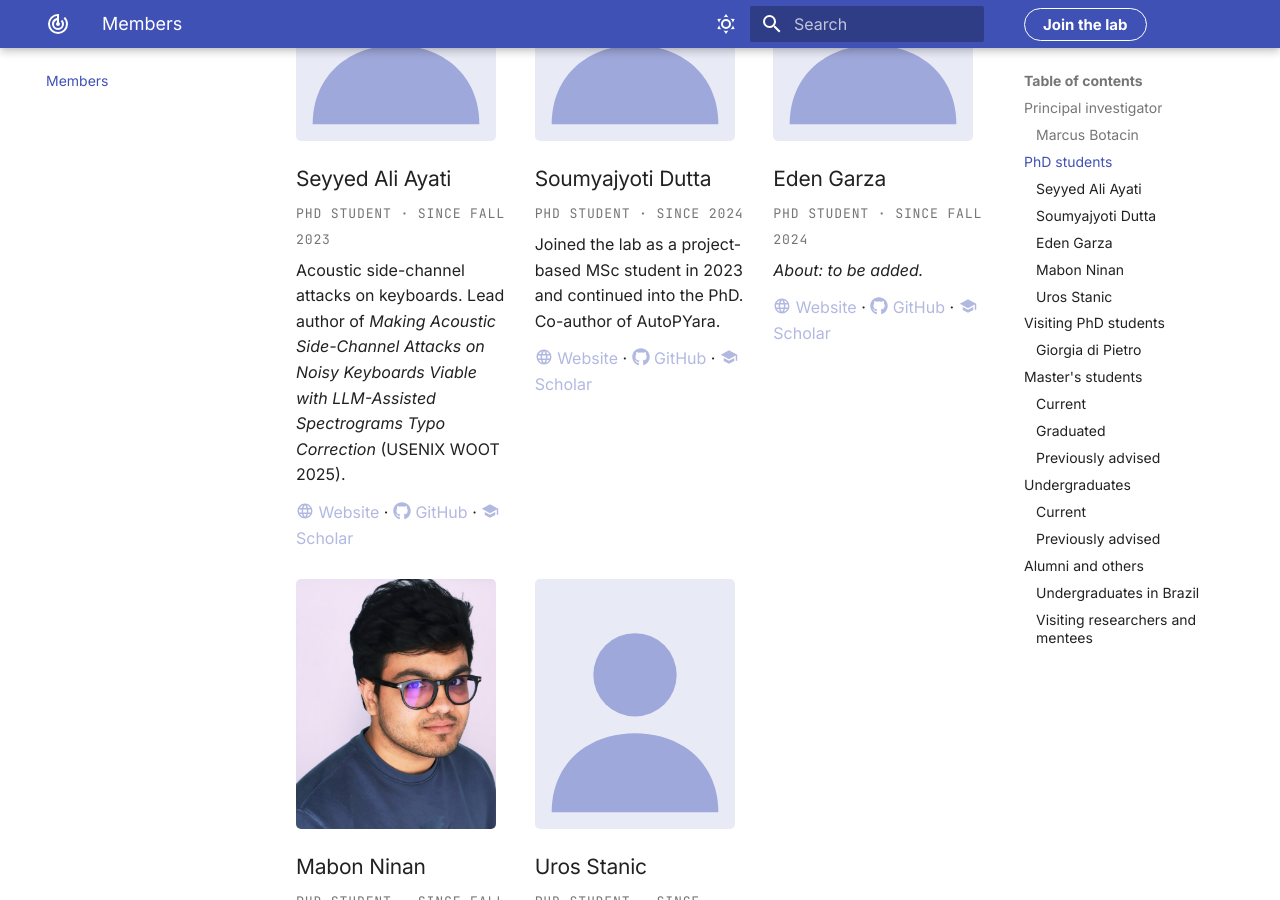
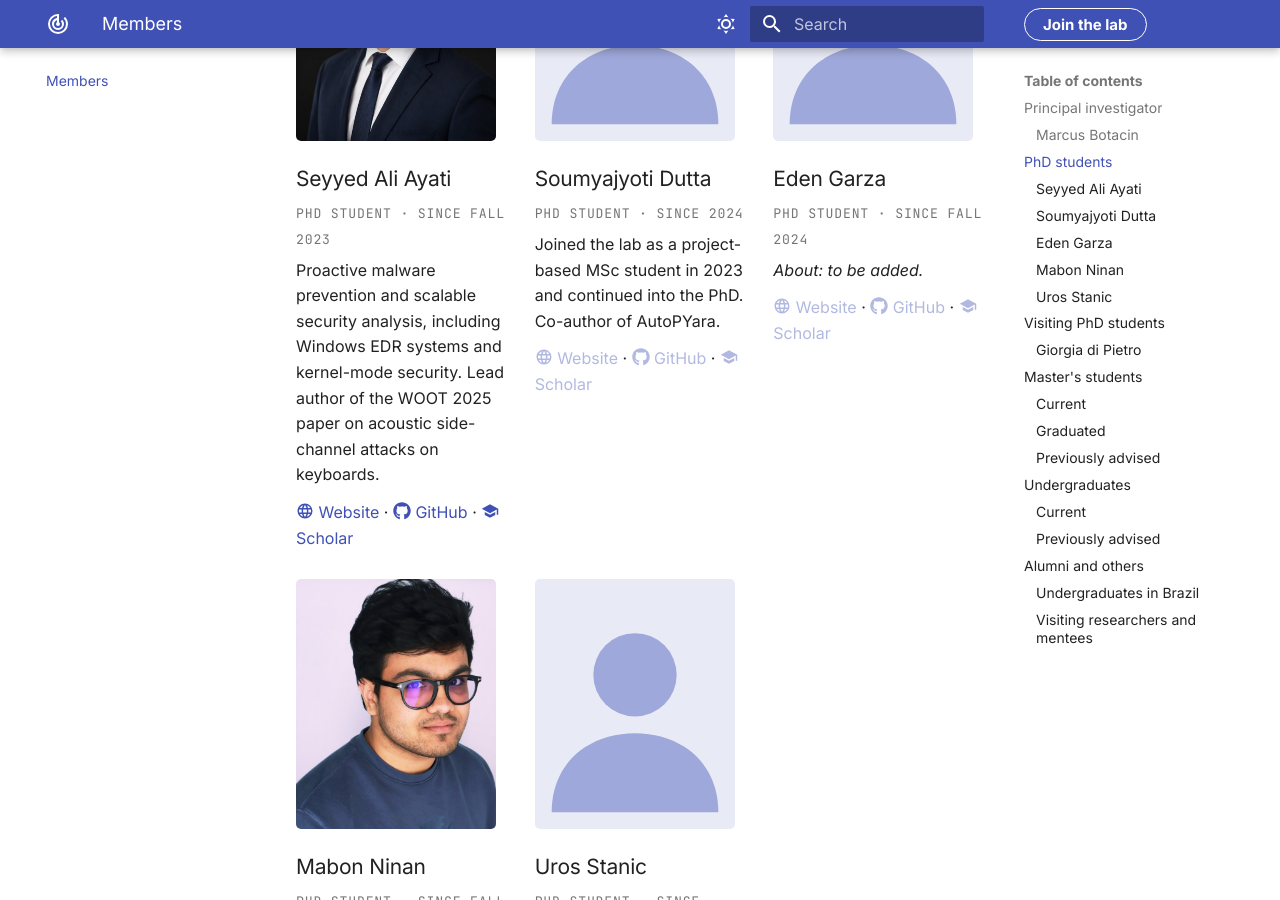
Before and after one commit to Botacin-s-Lab/botacin-s-lab.github.io, an MkDocs documentation site: the page built from docs/members/index.md, in a window 1280 px wide and 900 px high, scrolled down 1287 px. Built offline with MkDocs 1.6.1 and Material for MkDocs 9.7.7, drawn with Linux system fonts in a browser that asks for light colours.

Commit message:
Update Seyyed Ali Ayati's member card: photo, website, GitHub, Scholar
Co-Authored-By: Claude Sonnet 5 <noreply@anthropic.com>

```diff
--- a/cards/phd/ayati.md
+++ b/cards/phd/ayati.md
@@ -1,11 +1,11 @@
 <div class="member-card" markdown>
-![Photo of Seyyed Ali Ayati](../assets/people/placeholder.svg){ .member-photo }
+![Photo of Seyyed Ali Ayati](../assets/people/seyyed-ali-ayati.jpg){ .member-photo }
 ### Seyyed Ali Ayati
 <span class="member-role">PhD student · since Fall 2023</span>
 
-Acoustic side-channel attacks on keyboards. Lead author of *Making Acoustic Side-Channel Attacks on Noisy Keyboards Viable with LLM-Assisted Spectrograms Typo Correction* (USENIX WOOT 2025). <!-- TODO(student): add bio, photo, links -->
+Proactive malware prevention and scalable security analysis, including Windows EDR systems and kernel-mode security. Lead author of the WOOT 2025 paper on acoustic side-channel attacks on keyboards.
 
 <div class="member-links" markdown>
-[:material-web: Website](#) · [:fontawesome-brands-github: GitHub](#) · [:material-school: Scholar](#)
+[:material-web: Website](https://ali-ayati.com/) · [:fontawesome-brands-github: GitHub](https://github.com/cpt9m0) · [:material-school: Scholar](https://scholar.google.com/citations?user=umACieAAAAAJ&hl=en)
 </div>
 </div>
```
Also changed, not shown: docs/assets/people/seyyed-ali-ayati.jpg (added).
